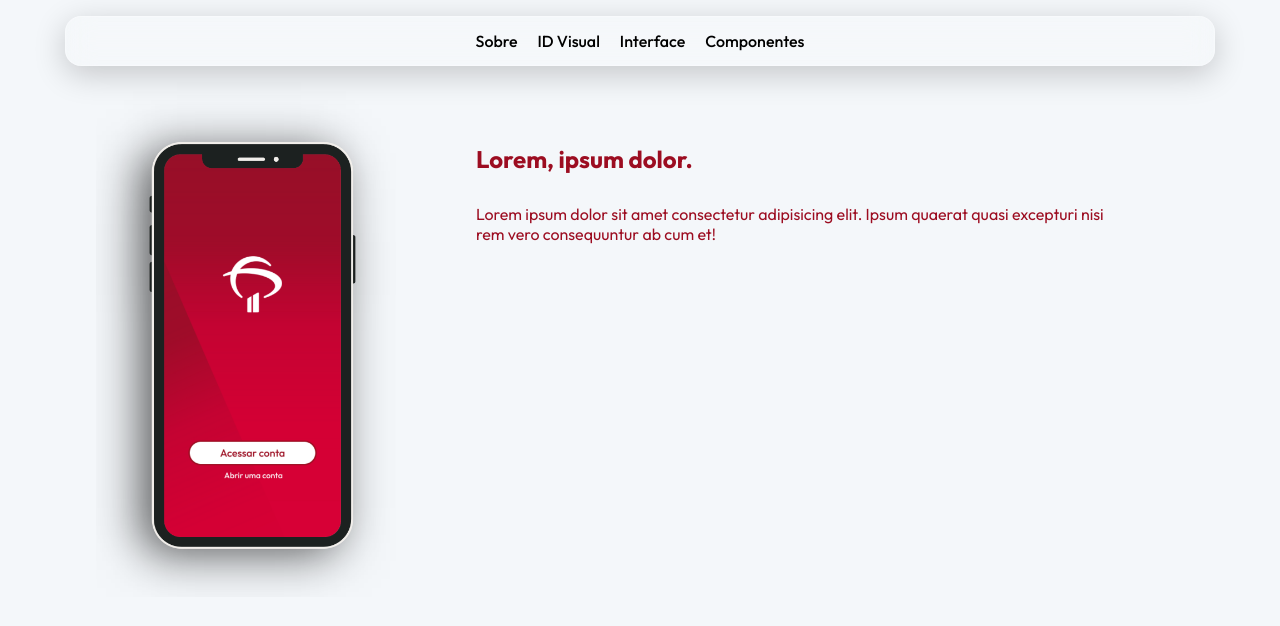
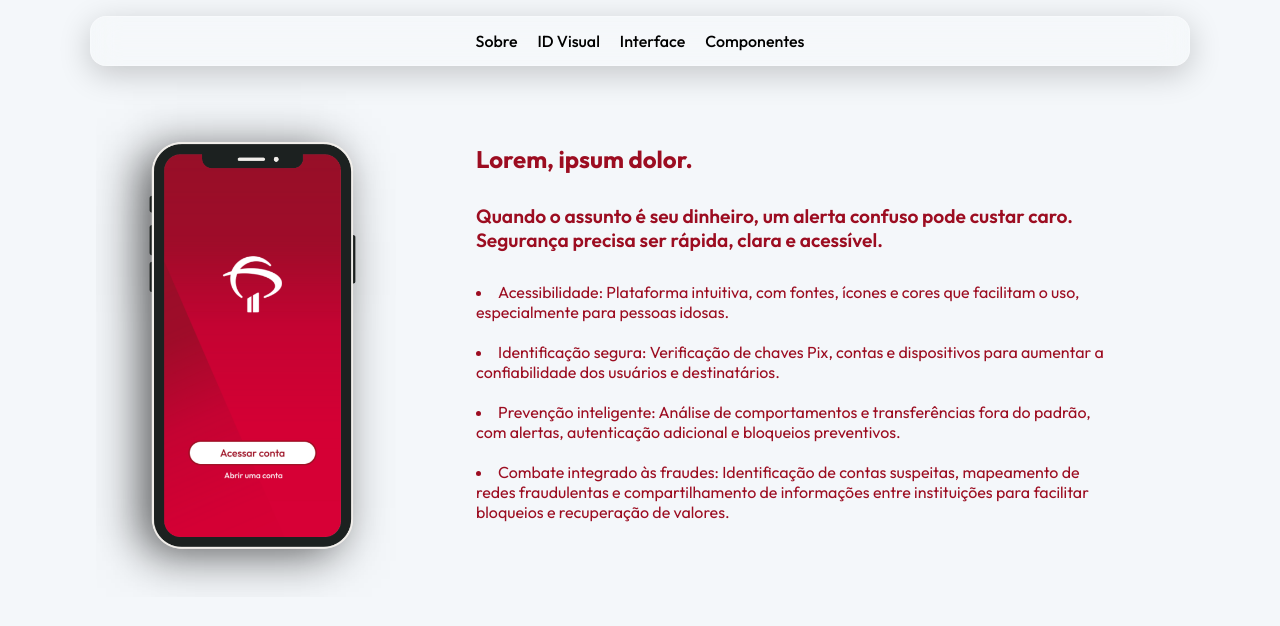
Before and after one commit to c0lline/challenge-bradesco, a plain HTML site: page index.html in a window 1280 px wide. Shown: the top 626 px of the page. Drawn offline with Linux system fonts and the light colour scheme; a web font is replaced by a local one.

Commit message:
Atualizando primeira página

```diff
--- a/index.html
+++ b/index.html
@@ -18,7 +18,7 @@
         <nav>
             <a href="#sobre">Sobre</a>
             <a href="#idvisual">ID Visual</a>
-            <a href="#interface"">Interface</a>
+            <a href="#interface">Interface</a>
             <a href="#componentes">Componentes</a>
         </nav>
     </header>
@@ -29,7 +29,13 @@
         </section>
         <section class="right-container">
             <h1>Lorem, ipsum dolor.</h1>
-            <p>Lorem ipsum dolor sit amet consectetur adipisicing elit. Ipsum quaerat quasi excepturi nisi rem vero consequuntur ab cum et!</p>
+            <p>Quando o assunto é seu dinheiro, um alerta confuso pode custar caro. Segurança precisa ser rápida, clara e acessível.</p>
+            <div class="contexto">
+                <li>Acessibilidade: Plataforma intuitiva, com fontes, ícones e cores que facilitam o uso, especialmente para pessoas idosas.</li>
+                <li>Identificação segura: Verificação de chaves Pix, contas e dispositivos para aumentar a confiabilidade dos usuários e destinatários.</li>
+                <li>Prevenção inteligente: Análise de comportamentos e transferências fora do padrão, com alertas, autenticação adicional e bloqueios preventivos.</li>
+                <li>Combate integrado às fraudes: Identificação de contas suspeitas, mapeamento de redes fraudulentas e compartilhamento de informações entre instituições para facilitar bloqueios e recuperação de valores.</li>
+            </div>
         </section>
     </main>
 
--- a/style.css
+++ b/style.css
@@ -10,6 +10,7 @@
 
 *{
     margin: 0;
+    box-sizing: border-box;
 }
 
 body {
@@ -59,6 +60,11 @@ body {
         padding: 4rem 6rem;
     }
 
+    .conteudo p{
+        font-weight: 600;
+        font-size: 1.2rem;
+    }
+
     .telasimg{
         width: 300px;
     }
@@ -70,3 +76,9 @@ body {
     .right-container p{
         padding: 30px 0;
     }
+
+.contexto{
+    display:flex;
+    flex-direction: column;
+    gap: 20px;
+}
```
